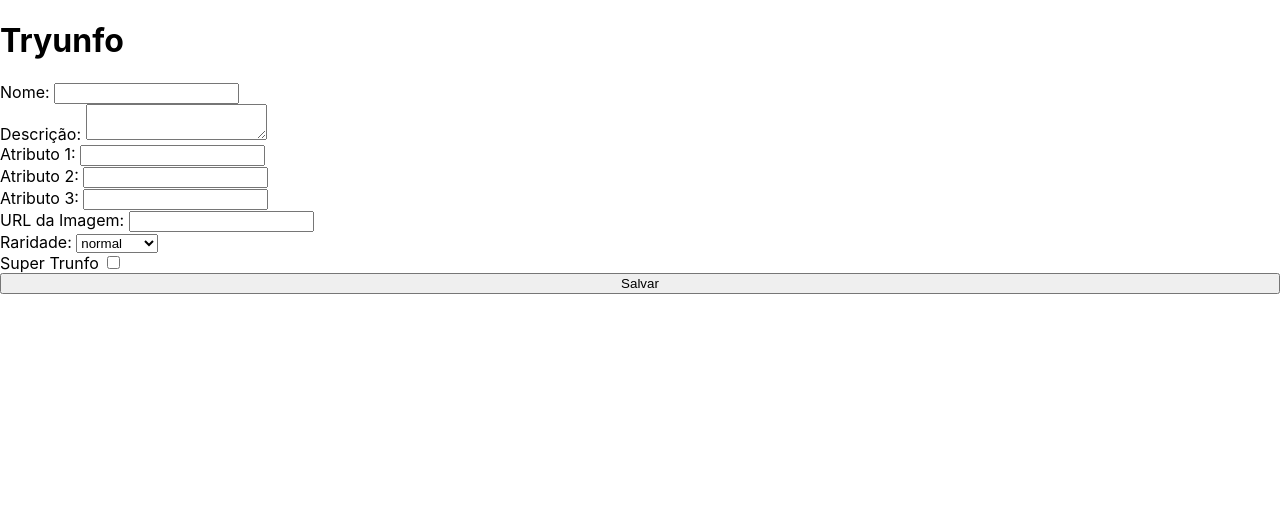
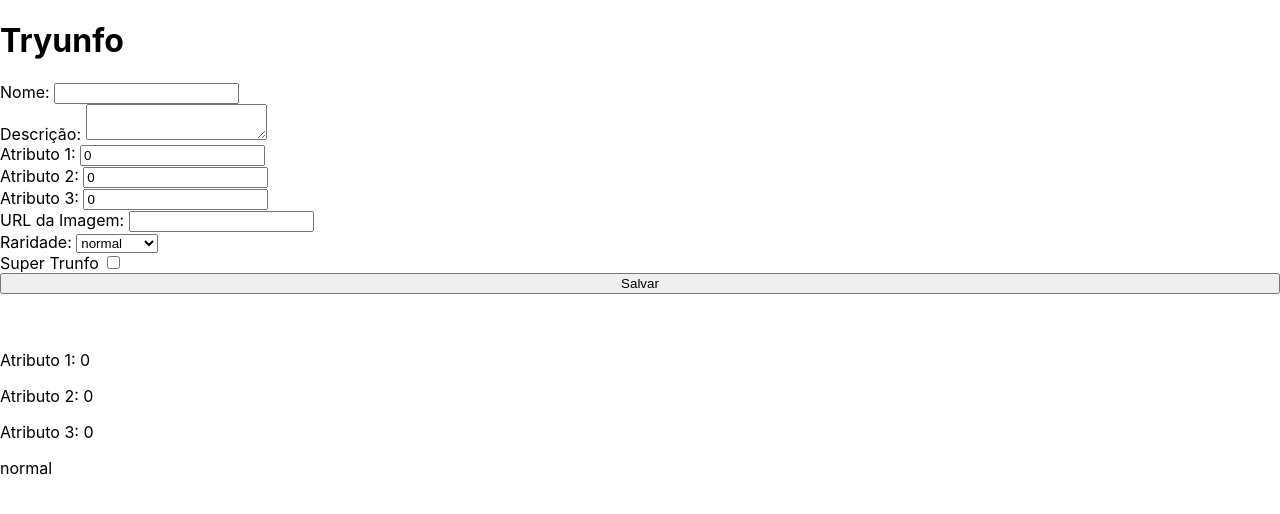
Before and after one commit to Gudine/trybe-projetos, a React (Create React App) app in the folder 13-tryunfo/: page / in a window 1280 px wide. Shown: the top 514 px of the page. Built offline with nearby package versions, Linux system fonts and the light colour scheme.

Commit message:
Adiciona componente Card ao componente App e coordena seu conteúdo com o do componente Form

```diff
--- a/13-tryunfo/src/App.js
+++ b/13-tryunfo/src/App.js
@@ -1,4 +1,5 @@
 import React from 'react';
+import Card from './components/Card';
 import Form from './components/Form';
 
 class App extends React.Component {
@@ -8,30 +9,35 @@ class App extends React.Component {
     this.state = {
       cardName: '',
       cardDescription: '',
-      cardAttr1: 0,
-      cardAttr2: 0,
-      cardAttr3: 0,
+      cardAttr1: '0',
+      cardAttr2: '0',
+      cardAttr3: '0',
       cardImage: '',
       cardRare: 'normal',
       cardTrunfo: false,
       hasTrunfo: false,
       isSaveButtonDisabled: false,
-      onInputChange: false,
-      onSaveButtonClick: false,
     };
+    // onSaveButtonClick: false,
   }
 
-  /* handleChange = ({ target }) => {
+  handleChange = ({ target }) => {
     const { type, name } = target;
     const value = type === 'checkbox' ? target.checked : target.value;
     this.setState({ [name]: value });
-  } */
+  }
 
   render() {
     return (
       <div>
         <h1>Tryunfo</h1>
-        <Form />
+        <Form
+          { ...this.state }
+          onInputChange={ this.handleChange }
+        />
+        <Card
+          { ...this.state }
+        />
       </div>
     );
   }
--- a/13-tryunfo/src/components/Form.jsx
+++ b/13-tryunfo/src/components/Form.jsx
@@ -101,9 +101,9 @@ class Form extends Component {
 Form.propTypes = {
   cardName: PropTypes.string.isRequired,
   cardDescription: PropTypes.string.isRequired,
-  cardAttr1: PropTypes.number.isRequired,
-  cardAttr2: PropTypes.number.isRequired,
-  cardAttr3: PropTypes.number.isRequired,
+  cardAttr1: PropTypes.string.isRequired,
+  cardAttr2: PropTypes.string.isRequired,
+  cardAttr3: PropTypes.string.isRequired,
   cardImage: PropTypes.string.isRequired,
   cardRare: PropTypes.string.isRequired,
   cardTrunfo: PropTypes.bool.isRequired,
```
